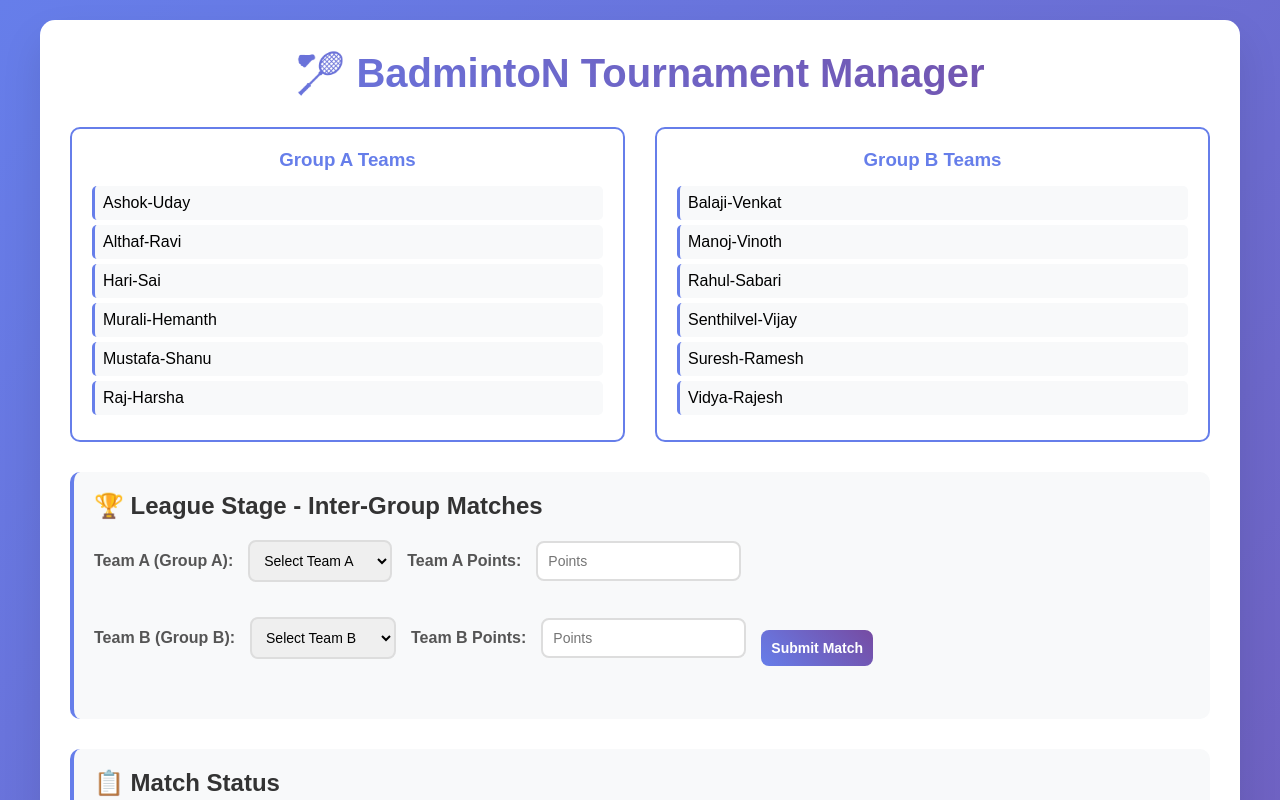
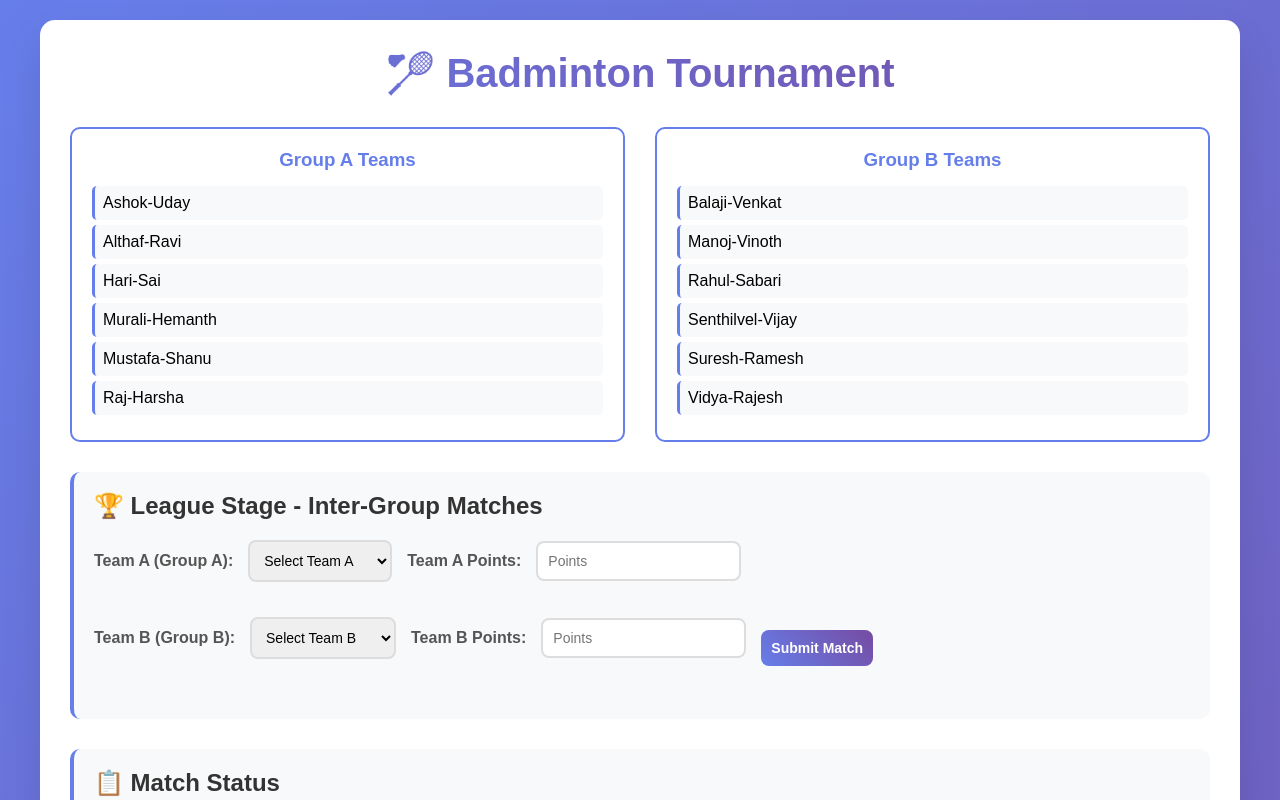
Before and after one commit to sriharsha-k02/BClubMonthly, a plain HTML site: page index.html in a window 1280 px wide. Shown: the top 800 px of the page. Drawn offline with Linux system fonts and the light colour scheme.

Commit message:
Working Copy

```diff
--- a/index.html
+++ b/index.html
@@ -246,7 +246,7 @@
 </head>
 <body>
     <div class="container">
-        <h1>🏸 BadmintoN Tournament Manager</h1>
+        <h1>🏸 Badminton Tournament</h1>
 
         <!-- Teams Display -->
         <div class="teams-setup">
```
